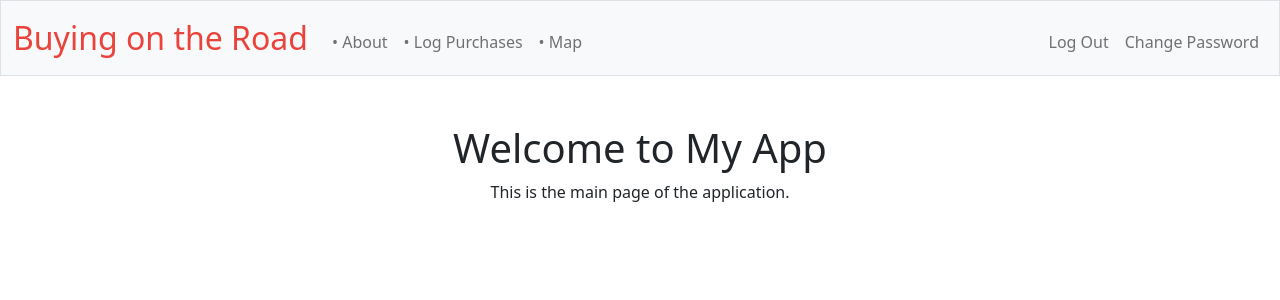
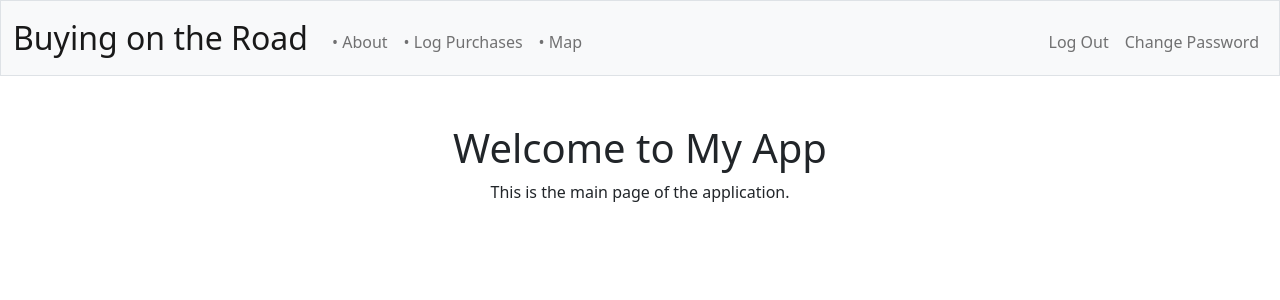
Before and after one commit to lorenaalv/cs50_project, a Flask app: page / in a window 1280 px wide. Shown: the top 300 px of the page. Run offline with Flask 3, Linux system fonts and the light colour scheme; a user stored in the database is signed in; some libraries are stand-ins or nearby versions.

Commit message:
Tue, Dec 5, 2023, 9:10 PM -05:00

```diff
--- a/static/styles.css
+++ b/static/styles.css
@@ -3,21 +3,3 @@ nav .navbar-brand
 {
     font-size: xx-large;
 }
-
-/* Colors for brand */
-nav .navbar-brand .blue
-{
-    color: #537fbe;
-}
-nav .navbar-brand .red
-{
-    color: #ea433b;
-}
-nav .navbar-brand .yellow
-{
-    color: #f5b82e;
-}
-nav .navbar-brand .green
-{
-    color: #2e944b;
-}
```
Also changed, not shown: 1 other file.
